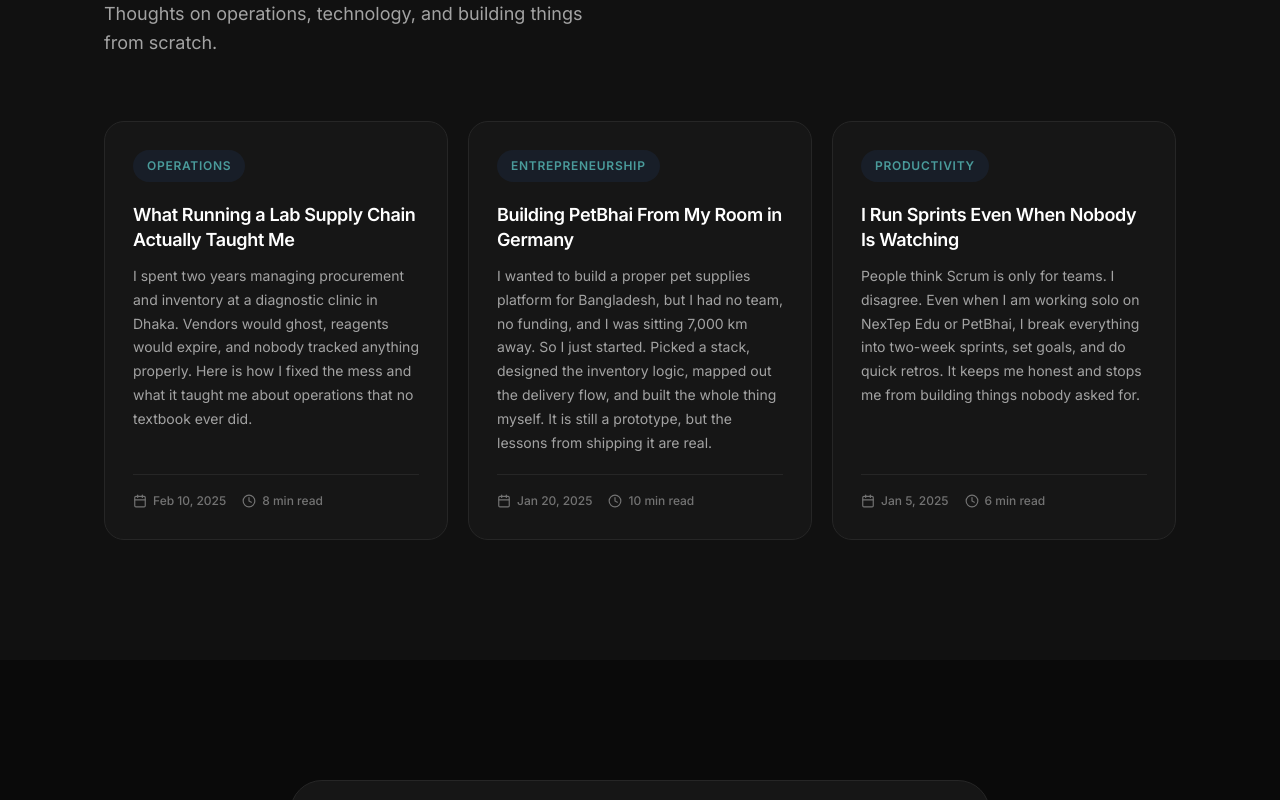
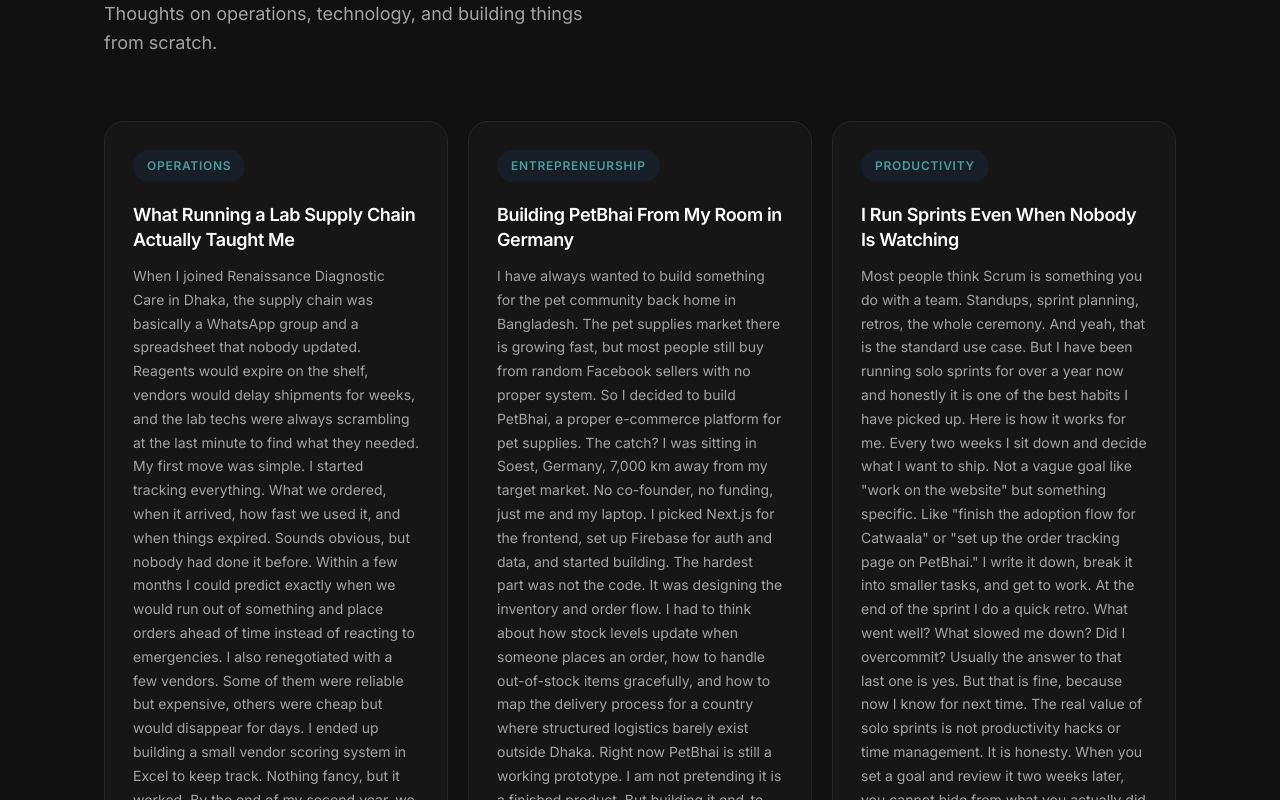
Before and after one commit to myselfrezaul7/portfolio, a Next.js app: page / in a window 1280 px wide. Shown: the part 7460-8260 px from the top of the page. Built offline with nearby package versions, Linux system fonts and the light colour scheme.

Commit message:
Expand blog posts with full content and fix scroll-to-top on click

```diff
--- a/src/components/Blog.tsx
+++ b/src/components/Blog.tsx
@@ -1,7 +1,7 @@
 'use client';
 
 import { motion } from 'framer-motion';
-import { Calendar, Clock, ArrowUpRight } from 'lucide-react';
+import { Calendar, Clock } from 'lucide-react';
 import ScrollReveal from './animations/ScrollReveal';
 import styles from './Blog.module.css';
 
@@ -9,29 +9,44 @@ const posts = [
     {
         id: 1,
         title: 'What Running a Lab Supply Chain Actually Taught Me',
-        excerpt: 'I spent two years managing procurement and inventory at a diagnostic clinic in Dhaka. Vendors would ghost, reagents would expire, and nobody tracked anything properly. Here is how I fixed the mess and what it taught me about operations that no textbook ever did.',
+        excerpt: `When I joined Renaissance Diagnostic Care in Dhaka, the supply chain was basically a WhatsApp group and a spreadsheet that nobody updated. Reagents would expire on the shelf, vendors would delay shipments for weeks, and the lab techs were always scrambling at the last minute to find what they needed.
+
+My first move was simple. I started tracking everything. What we ordered, when it arrived, how fast we used it, and when things expired. Sounds obvious, but nobody had done it before. Within a few months I could predict exactly when we would run out of something and place orders ahead of time instead of reacting to emergencies.
+
+I also renegotiated with a few vendors. Some of them were reliable but expensive, others were cheap but would disappear for days. I ended up building a small vendor scoring system in Excel to keep track. Nothing fancy, but it worked. By the end of my second year, we had cut waste by a good margin and the lab was running smoother than it had in years.
+
+The biggest lesson? Operations is not about big frameworks or fancy tools. It is about paying attention to the boring stuff that everyone else ignores.`,
         date: '2025-02-10',
         readTime: '8 min read',
         category: 'Operations',
-        slug: '#',
     },
     {
         id: 2,
         title: 'Building PetBhai From My Room in Germany',
-        excerpt: 'I wanted to build a proper pet supplies platform for Bangladesh, but I had no team, no funding, and I was sitting 7,000 km away. So I just started. Picked a stack, designed the inventory logic, mapped out the delivery flow, and built the whole thing myself. It is still a prototype, but the lessons from shipping it are real.',
+        excerpt: `I have always wanted to build something for the pet community back home in Bangladesh. The pet supplies market there is growing fast, but most people still buy from random Facebook sellers with no proper system. So I decided to build PetBhai, a proper e-commerce platform for pet supplies.
+
+The catch? I was sitting in Soest, Germany, 7,000 km away from my target market. No co-founder, no funding, just me and my laptop. I picked Next.js for the frontend, set up Firebase for auth and data, and started building.
+
+The hardest part was not the code. It was designing the inventory and order flow. I had to think about how stock levels update when someone places an order, how to handle out-of-stock items gracefully, and how to map the delivery process for a country where structured logistics barely exist outside Dhaka.
+
+Right now PetBhai is still a working prototype. I am not pretending it is a finished product. But building it end-to-end taught me more about product thinking, supply chain logic, and shipping under constraints than any course I have taken. Sometimes you just have to start with what you have.`,
         date: '2025-01-20',
         readTime: '10 min read',
         category: 'Entrepreneurship',
-        slug: '#',
     },
     {
         id: 3,
         title: 'I Run Sprints Even When Nobody Is Watching',
-        excerpt: 'People think Scrum is only for teams. I disagree. Even when I am working solo on NexTep Edu or PetBhai, I break everything into two-week sprints, set goals, and do quick retros. It keeps me honest and stops me from building things nobody asked for.',
+        excerpt: `Most people think Scrum is something you do with a team. Standups, sprint planning, retros, the whole ceremony. And yeah, that is the standard use case. But I have been running solo sprints for over a year now and honestly it is one of the best habits I have picked up.
+
+Here is how it works for me. Every two weeks I sit down and decide what I want to ship. Not a vague goal like "work on the website" but something specific. Like "finish the adoption flow for Catwaala" or "set up the order tracking page on PetBhai." I write it down, break it into smaller tasks, and get to work.
+
+At the end of the sprint I do a quick retro. What went well? What slowed me down? Did I overcommit? Usually the answer to that last one is yes. But that is fine, because now I know for next time.
+
+The real value of solo sprints is not productivity hacks or time management. It is honesty. When you set a goal and review it two weeks later, you cannot hide from what you actually did or did not do. It keeps me focused and stops me from spending three weeks perfecting a button animation when the real work is somewhere else.`,
         date: '2025-01-05',
         readTime: '6 min read',
         category: 'Productivity',
-        slug: '#',
     },
 ];
 
@@ -49,7 +64,7 @@ export default function Blog() {
             <div className={styles.container}>
                 <ScrollReveal>
                     <div className={styles.header}>
-                        <h2 className={styles.sectionTitle}>Insights & Writing</h2>
+                        <h2 className={styles.sectionTitle}>Insights &amp; Writing</h2>
                         <p className={styles.sectionDescription}>
                             Thoughts on operations, technology, and building things from scratch.
                         </p>
@@ -59,15 +74,13 @@ export default function Blog() {
                 <div className={styles.grid}>
                     {posts.map((post, index) => (
                         <ScrollReveal key={post.id} delay={index * 0.1}>
-                            <motion.a
-                                href={post.slug}
+                            <motion.div
                                 className={styles.card}
                                 whileHover={{ y: -6 }}
                                 transition={{ duration: 0.3 }}
                             >
                                 <div className={styles.cardTop}>
                                     <span className={styles.category}>{post.category}</span>
-                                    <ArrowUpRight size={18} className={styles.arrow} />
                                 </div>
 
                                 <h3 className={styles.cardTitle}>{post.title}</h3>
@@ -83,7 +96,7 @@ export default function Blog() {
                                         {post.readTime}
                                     </span>
                                 </div>
-                            </motion.a>
+                            </motion.div>
                         </ScrollReveal>
                     ))}
                 </div>
```
